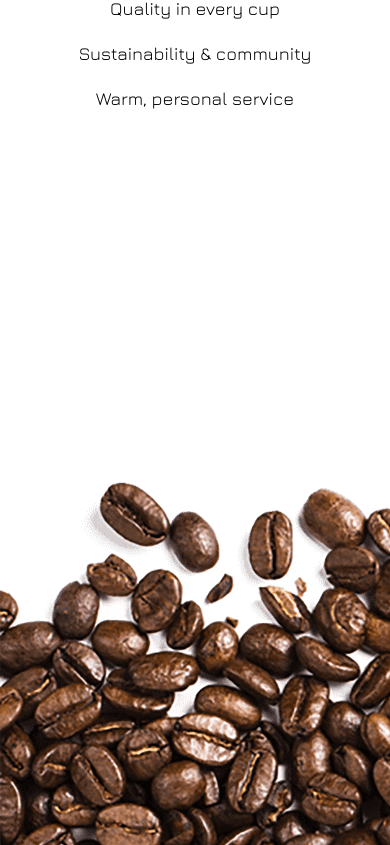
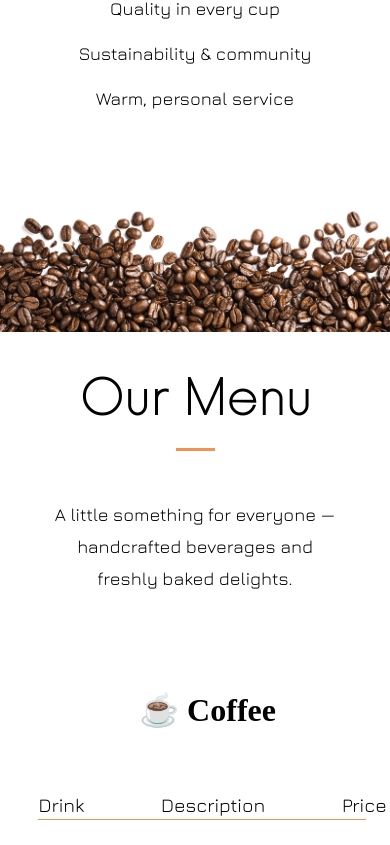
Before and after one commit to Binada-SH/React_coffee_shop_website, a React (Vite) app in the folder coffee_shop/: page / in a window 390 px wide. Shown: the part 1819-2664 px from the top of the page. Built offline with nearby package versions, Linux system fonts and the light colour scheme.

Commit message:
About Us Image Responsive 2k Monitors

```diff
--- a/coffee_shop/src/Components/about/about.css
+++ b/coffee_shop/src/Components/about/about.css
@@ -81,7 +81,9 @@
     color: #000000;
 }
 
-.about_img {
+.about_img img{
+    max-width: 2560px;
+    width: 100%;
     margin-top: auto;
 }
 
```
